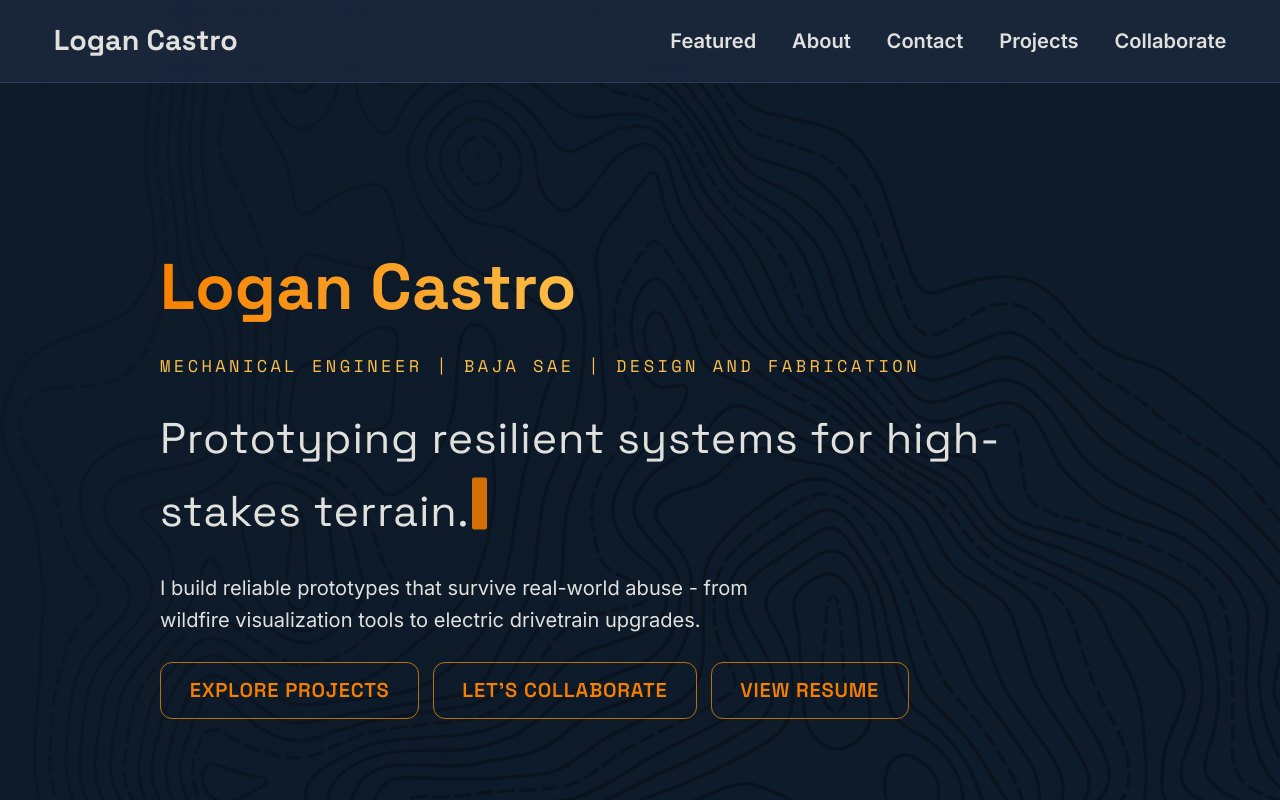
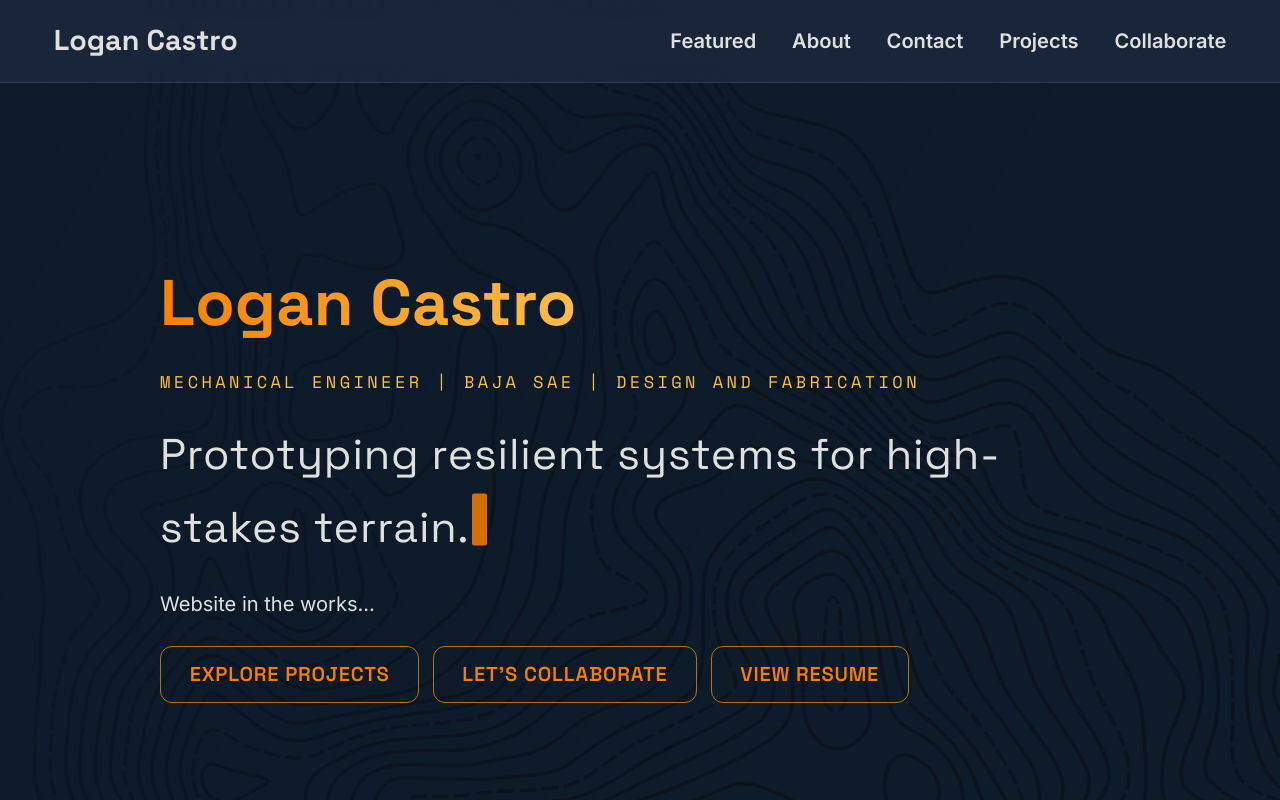
Before and after one commit to Logan-Castro/logan-castro.github.io, a React (Vite) app: page / in a window 1280 px wide. Shown: the top 800 px of the page. Built offline with nearby package versions, Linux system fonts and the light colour scheme.

Commit message:
Stuff and nonsense

```diff
--- a/src/components/Hero.jsx
+++ b/src/components/Hero.jsx
@@ -64,7 +64,7 @@
           <span className={`hero__typed-text${isTyping ? " hero__typed-text--active" : ""}`}>{typedText}</span>
         </p>
         <p className="hero__lead">
-          I build reliable prototypes that survive real-world abuse - from wildfire visualization tools to electric drivetrain upgrades.
+          Website in the works...
         </p>
         <div className="hero__actions">
           <Link className="button button--outline" to="/projects">Explore projects</Link>
--- a/src/routes/Collaborate.jsx
+++ b/src/routes/Collaborate.jsx
@@ -47,7 +47,7 @@
             <h2>Other Channels</h2>
             <ul className="collaborate-card__links">
               <li>
-                <a href="https://www.linkedin.com/in/logan-castro-45b198325/" target="_blank" rel="noreferrer">
+                <a href="https://www.linkedin.com/in/loganacastro" target="_blank" rel="noreferrer">
                   LinkedIn updates &amp; messages
                 </a>
               </li>
--- a/src/routes/Home.jsx
+++ b/src/routes/Home.jsx
@@ -89,7 +89,7 @@
               <a href="mailto:loganacastro@gmail.com">loganacastro@gmail.com</a>
             </li>
             <li>
-              <a href="https://www.linkedin.com/in/logan-castro-45b198325/" target="_blank" rel="noreferrer">
+              <a href="https://www.linkedin.com/in/loganacastro" target="_blank" rel="noreferrer">
                 LinkedIn
               </a>
             </li>
```
Also changed, not shown: 1 other file (tests, documents, lock files or other folders).
